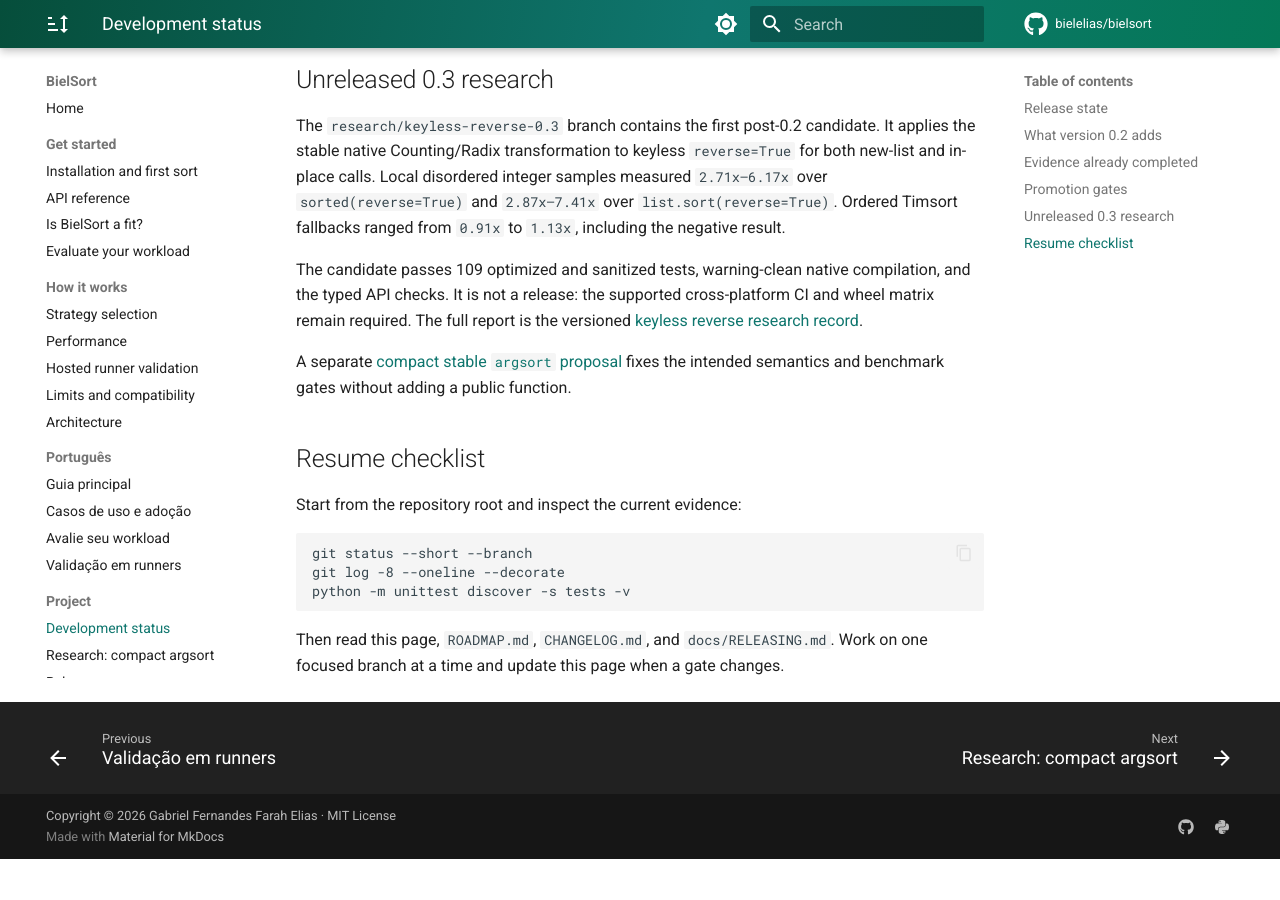
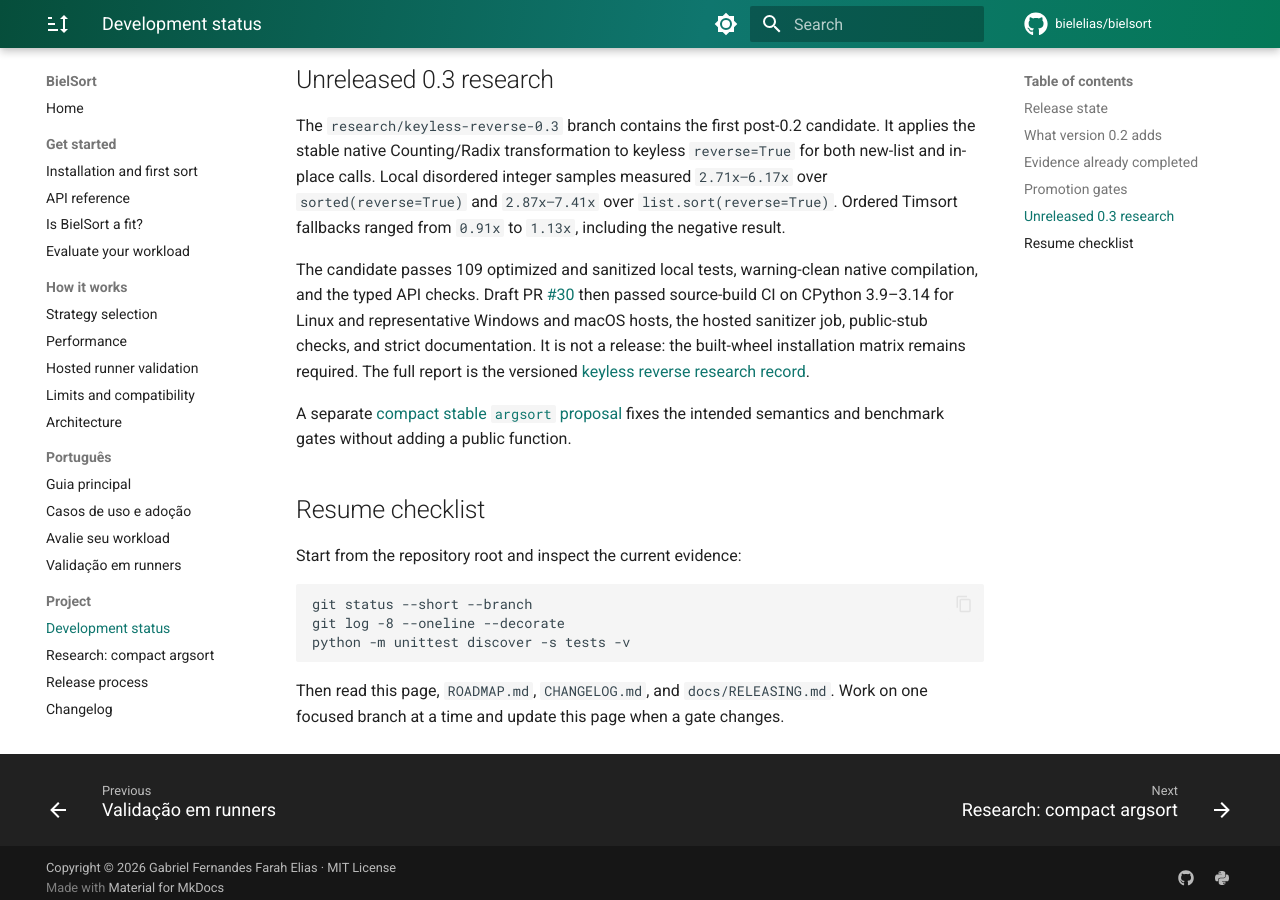
Before and after one commit to bielelias/bielsort, an MkDocs documentation site: the page built from docs/development-status.md, in a window 1280 px wide and 900 px high, scrolled down 2356 px. Built offline with MkDocs 1.6.1 and Material for MkDocs 9.7.7, drawn with Linux system fonts in a browser that asks for light colours; comment, search, counter and statistics services are not loaded; before the commit the page ends 3215 px from its top, so only the background shows below that.

Commit message:
Record keyless reverse CI validation

```diff
--- a/docs/development-status.md
+++ b/docs/development-status.md
@@ -93,10 +93,13 @@
 `2.87x–7.41x` over `list.sort(reverse=True)`. Ordered Timsort fallbacks ranged
 from `0.91x` to `1.13x`, including the negative result.
 
-The candidate passes 109 optimized and sanitized tests, warning-clean native
-compilation, and the typed API checks. It is not a release: the supported
-cross-platform CI and wheel matrix remain required. The full report is the
-versioned [keyless reverse research record](https://github.com/bielelias/bielsort/blob/main/benchmarks/results/2026-08-05-keyless-reverse.md).
+The candidate passes 109 optimized and sanitized local tests, warning-clean
+native compilation, and the typed API checks. Draft PR
+[#30](https://github.com/bielelias/bielsort/pull/30) then passed source-build CI
+on CPython 3.9–3.14 for Linux and representative Windows and macOS hosts, the
+hosted sanitizer job, public-stub checks, and strict documentation. It is not a
+release: the built-wheel installation matrix remains required. The full report
+is the versioned [keyless reverse research record](https://github.com/bielelias/bielsort/blob/main/benchmarks/results/2026-08-05-keyless-reverse.md).
 
 A separate [compact stable `argsort` proposal](argsort-research.md) fixes the
 intended semantics and benchmark gates without adding a public function.
```
Also changed, not shown: ROADMAP.md (+4 -2 lines), benchmarks/results/2026-08-05-keyless-reverse.md (+6 -2 lines).
